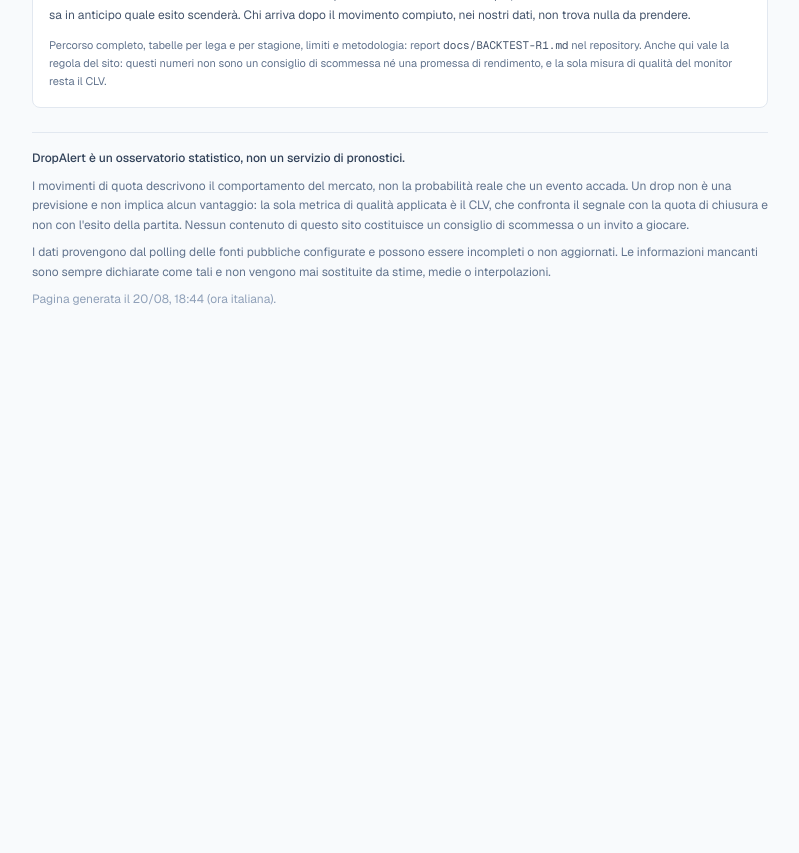
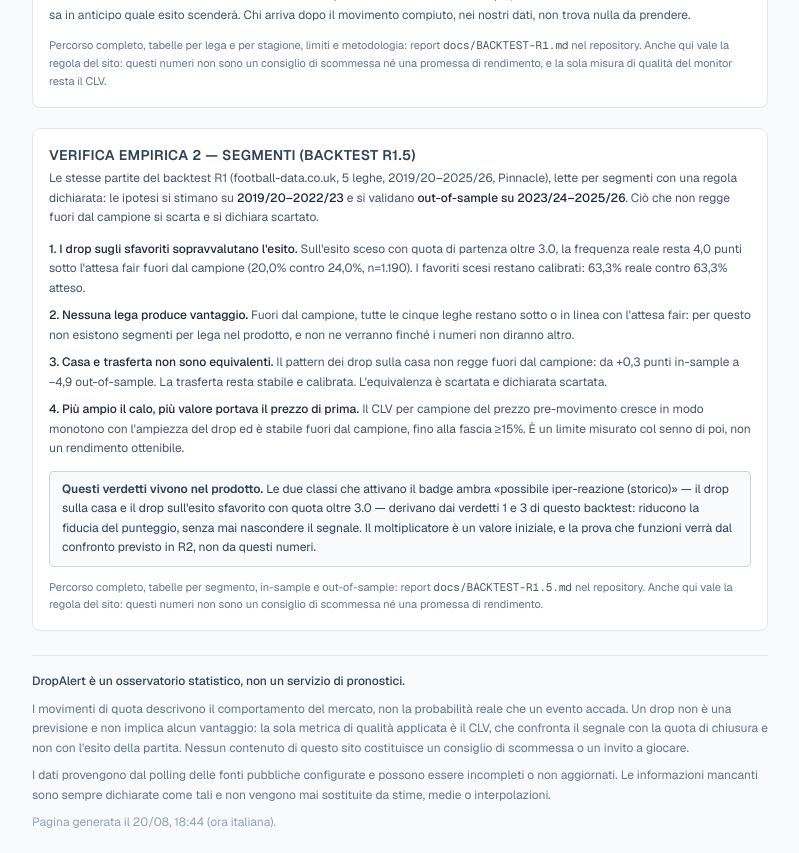
Before and after one commit to uamisjd/dropalert-next, a Next.js app: page / in a window 1280 px wide. Shown: the part 1600-2453 px from the top of the page, without its empty margins (240-1039 px from the left). Before the commit the page ends 1930 px from the top, so only its background shows below. Built offline with nearby package versions, Linux system fonts and the light colour scheme; no server answers; the database is empty.

Commit message:
sito: pubblica i verdetti R1.5 nel blocco di verifica empirica 2, col legame dichiarato a suspicion-v2 (solo copy)

```diff
--- a/src/app/page.tsx
+++ b/src/app/page.tsx
@@ -16,6 +16,7 @@ import {
 import { getCoverageHistory } from "@/lib/repo/coverage-history";
 import { buildCoverageView, type CoverageView } from "@/lib/cov/view";
 import { BacktestNote } from "@/components/BacktestNote";
+import { BacktestNoteR15 } from "@/components/BacktestNoteR15";
 import { ClvSection } from "@/components/ClvSection";
 import { CoverageSummary } from "@/components/CoverageSummary";
 import { EmptyState } from "@/components/EmptyState";
@@ -178,6 +179,12 @@ export default async function Home({
         <BacktestNote />
       </div>
 
+      {/* verdetti segmentati del backtest R1.5: accanto al primo blocco,
+          stessa disciplina — e il legame con suspicion-v2 dichiarato */}
+      <div className="mt-5">
+        <BacktestNoteR15 />
+      </div>
+
       <footer className="mt-6 border-t border-slate-200 pt-4 text-xs leading-relaxed text-slate-500">
         <p className="mb-2 font-medium text-slate-700">
           DropAlert è un osservatorio statistico, non un servizio di pronostici.
--- /dev/null
+++ b/src/components/BacktestNoteR15.tsx
@@ -0,0 +1,105 @@
+/**
+ * Blocco "Verifica empirica 2 — segmenti (backtest R1.5)".
+ *
+ * Secondo blocco di trasparenza: pubblica i verdetti del backtest
+ * segmentato con validazione out-of-sample (report completo nel
+ * repository: docs/BACKTEST-R1.5.md, rigenerabile con
+ * `npm run backtest:r15`). Stessa disciplina del blocco R1: numeri col
+ * loro campione, direzione dichiarata, nessuna promessa.
+ *
+ * Il legame con suspicion-v2 è esplicito: le due classi che riducono la
+ * fiducia nel badge ambra derivano dai verdetti T1 e T3 di questo
+ * backtest — la ricerca letta nel prodotto, non due etichette a caso.
+ */
+export function BacktestNoteR15() {
+  return (
+    <section
+      aria-labelledby="verifica-empirica-2"
+      className="rounded-lg border border-slate-200 bg-white p-4"
+    >
+      <h2
+        id="verifica-empirica-2"
+        className="mb-1 text-sm font-semibold tracking-wide text-slate-700 uppercase"
+      >
+        Verifica empirica 2 — segmenti (backtest R1.5)
+      </h2>
+
+      <p className="mb-3 text-xs leading-relaxed text-slate-600">
+        Le stesse partite del backtest R1 (football-data.co.uk, 5 leghe,
+        2019/20–2025/26, Pinnacle), lette per segmenti con una regola
+        dichiarata: le ipotesi si stimano su{" "}
+        <span className="font-medium text-slate-800">
+          2019/20–2022/23
+        </span>{" "}
+        e si validano{" "}
+        <span className="font-medium text-slate-800">
+          out-of-sample su 2023/24–2025/26
+        </span>
+        . Ciò che non regge fuori dal campione si scarta e si dichiara
+        scartato.
+      </p>
+
+      <ul className="mb-3 space-y-2 text-xs leading-relaxed text-slate-600">
+        <li>
+          <span className="font-medium text-slate-800">
+            1. I drop sugli sfavoriti sopravvalutano l&apos;esito.
+          </span>{" "}
+          Sull&apos;esito sceso con quota di partenza oltre 3.0, la
+          frequenza reale resta 4,0 punti sotto l&apos;attesa fair fuori
+          dal campione (20,0% contro 24,0%, n=1.190). I favoriti scesi
+          restano calibrati: 63,3% reale contro 63,3% atteso.
+        </li>
+        <li>
+          <span className="font-medium text-slate-800">
+            2. Nessuna lega produce vantaggio.
+          </span>{" "}
+          Fuori dal campione, tutte le cinque leghe restano sotto o in
+          linea con l&apos;attesa fair: per questo non esistono segmenti
+          per lega nel prodotto, e non ne verranno finché i numeri non
+          diranno altro.
+        </li>
+        <li>
+          <span className="font-medium text-slate-800">
+            3. Casa e trasferta non sono equivalenti.
+          </span>{" "}
+          Il pattern dei drop sulla casa non regge fuori dal campione: da
+          +0,3 punti in-sample a −4,9 out-of-sample. La trasferta resta
+          stabile e calibrata. L&apos;equivalenza è scartata e dichiarata
+          scartata.
+        </li>
+        <li>
+          <span className="font-medium text-slate-800">
+            4. Più ampio il calo, più valore portava il prezzo di prima.
+          </span>{" "}
+          Il CLV per campione del prezzo pre-movimento cresce in modo
+          monotono con l&apos;ampiezza del drop ed è stabile fuori dal
+          campione, fino alla fascia ≥15%. È un limite misurato col senno
+          di poi, non un rendimento ottenibile.
+        </li>
+      </ul>
+
+      <p className="rounded border border-slate-300 bg-slate-50 px-3 py-2 text-xs leading-relaxed text-slate-700">
+        <span className="font-semibold">
+          Questi verdetti vivono nel prodotto.
+        </span>{" "}
+        Le due classi che attivano il badge ambra «possibile
+        iper-reazione (storico)» — il drop sulla casa e il drop
+        sull&apos;esito sfavorito con quota oltre 3.0 — derivano dai
+        verdetti 1 e 3 di questo backtest: riducono la fiducia del
+        punteggio, senza mai nascondere il segnale. Il moltiplicatore è un
+        valore iniziale, e la prova che funzioni verrà dal confronto
+        previsto in R2, non da questi numeri.
+      </p>
+
+      <p className="mt-3 text-[11px] leading-relaxed text-slate-500">
+        Percorso completo, tabelle per segmento, in-sample e
+        out-of-sample: report{" "}
+        <span className="font-mono text-slate-600">
+          docs/BACKTEST-R1.5.md
+        </span>{" "}
+        nel repository. Anche qui vale la regola del sito: questi numeri
+        non sono un consiglio di scommessa né una promessa di rendimento.
+      </p>
+    </section>
+  );
+}
```
